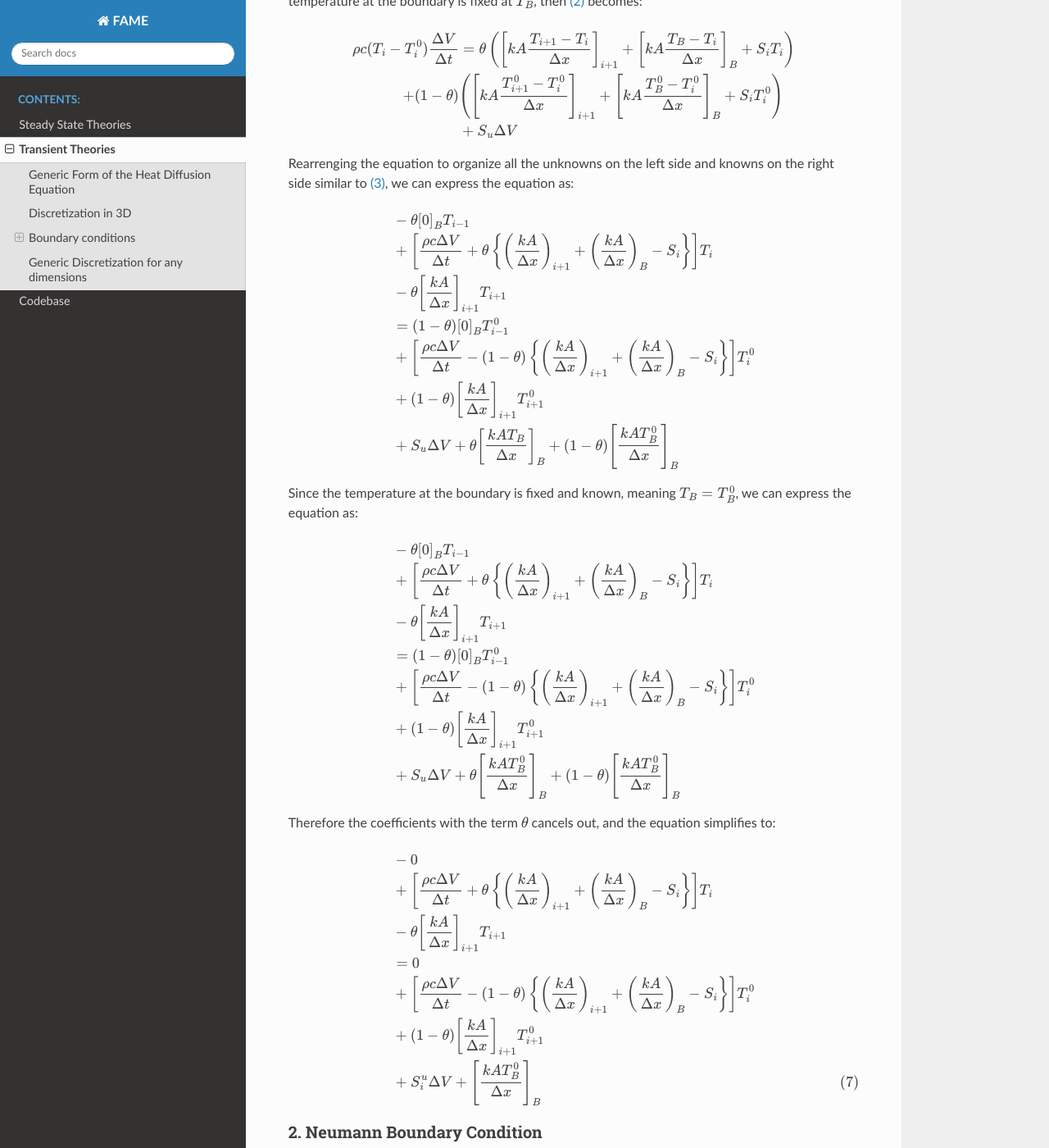
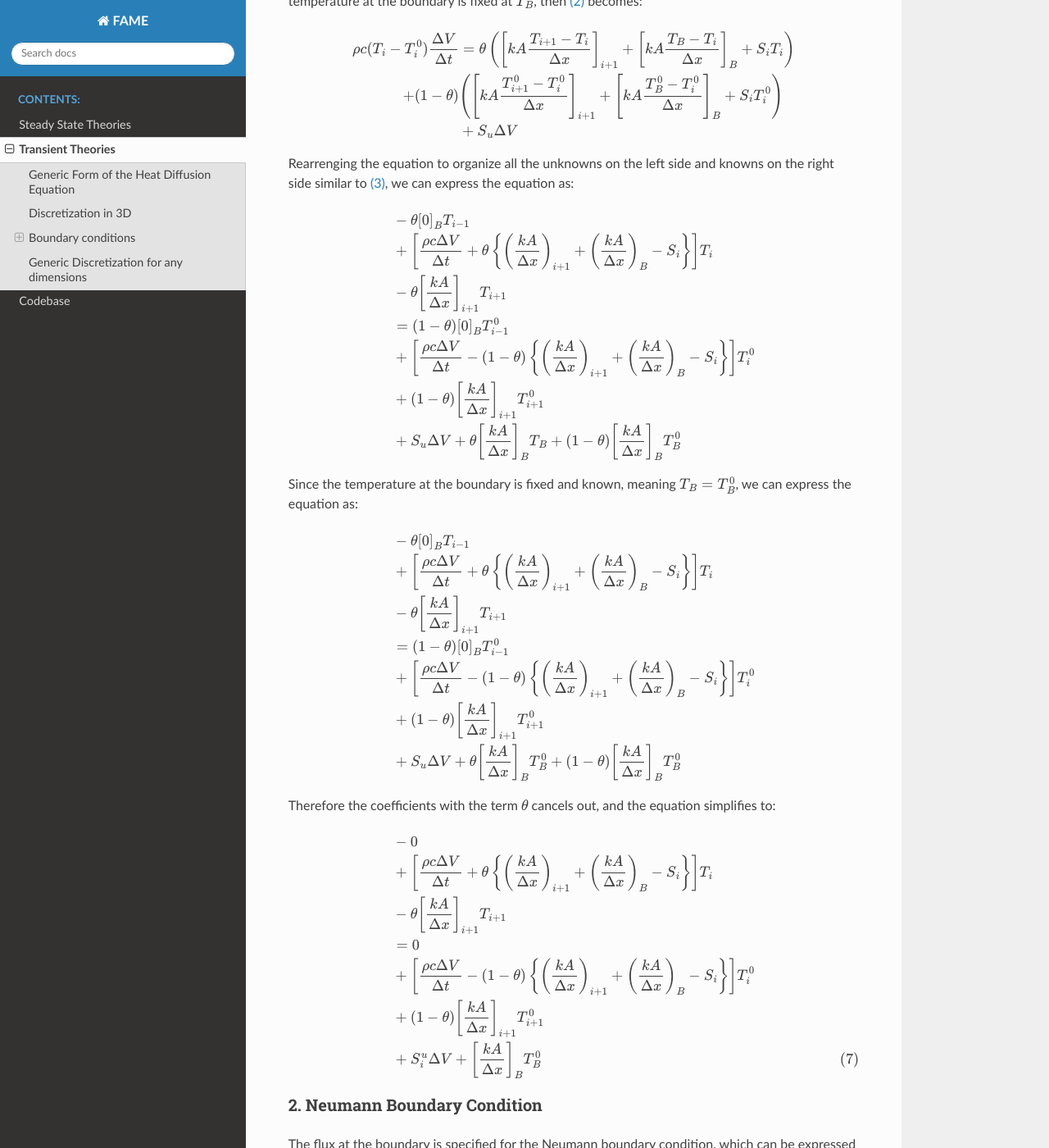
Before and after one commit to neoceph/FAME, a Sphinx documentation site: the page built from docs/source/theories/heatDiffusionTransient.rst, in a window 1280 px wide and 1400 px high, scrolled down 3728 px. Shown: the whole window at 82% size. Built offline with Sphinx 7.4.7 and the Read the Docs theme 3.1.0, drawn with Linux system fonts in a browser that asks for light colours; some of the changed text lies outside the part shown.

```diff
--- a/docs/source/theories/heatDiffusionTransient.rst
+++ b/docs/source/theories/heatDiffusionTransient.rst
@@ -175,7 +175,7 @@ Rearrenging the equation to organize all the unknowns on the left side and known
         & = (1-\theta) \left[ 0 \right]_B T^{0}_{i-1}\notag \\
         & + \left[ \frac {\rho c \Delta V}{\Delta t} - (1-\theta) \left\{ \left(\frac{kA}{\Delta x} \right)_{i+1} + \left( \frac{kA}{\Delta x} \right)_{B} -S_i \right\}\right] T_{i}^{0} \notag \\
         & +(1-\theta) \left[ \frac{kA}{\Delta x} \right]_{i+1} T^{0}_{i+1} \notag \\
-        & + S_u \Delta V + \theta \left[ \frac{k A T_B }{\Delta x} \right]_B + (1-\theta) \left[ \frac{k A T_B^0 }{\Delta x} \right]_B \notag
+        & + S_u \Delta V + \theta \left[ \frac{k A}{\Delta x} \right]_B T_B + (1-\theta) \left[ \frac{k A }{\Delta x} \right]_B T_B^0 \notag
     \end{align}
 
 Since the temperature at the boundary is fixed and known, meaning :math:`T_B = T_B^0`, we can express the equation as:
@@ -190,7 +190,7 @@ Since the temperature at the boundary is fixed and known, meaning :math:`T_B = T
         & = (1-\theta) \left[ 0 \right]_B T^{0}_{i-1}\notag \\
         & + \left[ \frac {\rho c \Delta V}{\Delta t} - (1-\theta) \left\{ \left(\frac{kA}{\Delta x} \right)_{i+1} + \left( \frac{kA}{\Delta x} \right)_{B} -S_i \right\}\right] T_{i}^{0} \notag \\
         & +(1-\theta) \left[ \frac{kA}{\Delta x} \right]_{i+1} T^{0}_{i+1} \notag \\
-        & + S_u \Delta V + \theta \left[ \frac{k A T_B^0 }{\Delta x} \right]_B + (1-\theta) \left[ \frac{k A T_B^0 }{\Delta x} \right]_B \notag
+        & + S_u \Delta V + \theta \left[ \frac{k A }{\Delta x} \right]_B T_B^0 + (1-\theta) \left[ \frac{k A }{\Delta x} \right]_B T_B^0 \notag
     \end{align}
 
 Therefore the coefficients with the term :math:`\theta` cancels out, and the equation simplifies to:
@@ -206,7 +206,7 @@ Therefore the coefficients with the term :math:`\theta` cancels out, and the equ
         & = 0\notag \\
         & + \left[ \frac {\rho c \Delta V}{\Delta t} - (1-\theta) \left\{ \left(\frac{kA}{\Delta x} \right)_{i+1} + \left( \frac{kA}{\Delta x} \right)_{B} -S_i \right\}\right] T_{i}^{0} \notag \\
         & +(1-\theta) \left[ \frac{kA}{\Delta x} \right]_{i+1} T^{0}_{i+1} \notag \\
-        & + S_i^u \Delta V + \left[ \frac{k A T_B^0 }{\Delta x} \right]_B
+        & + S_i^u \Delta V + \left[ \frac{k A }{\Delta x} \right]_B T_B^0
     \end{align}
 
 2. Neumann Boundary Condition
```
Also changed, not shown: other parts of docs/source/theories/heatDiffusionTransient.rst (+3 -4 lines), 5 other files.
